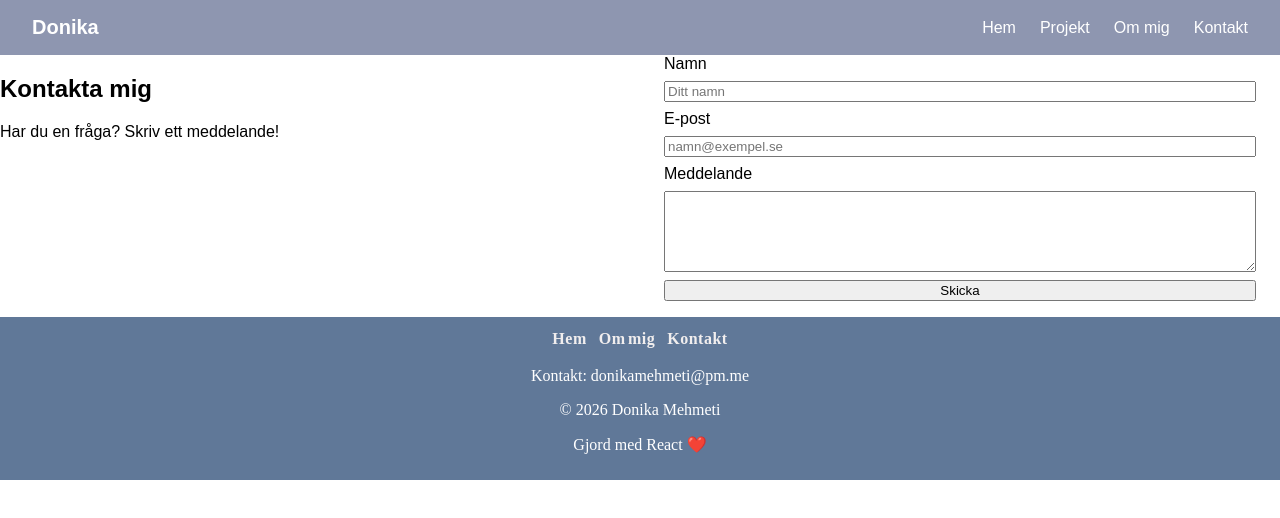
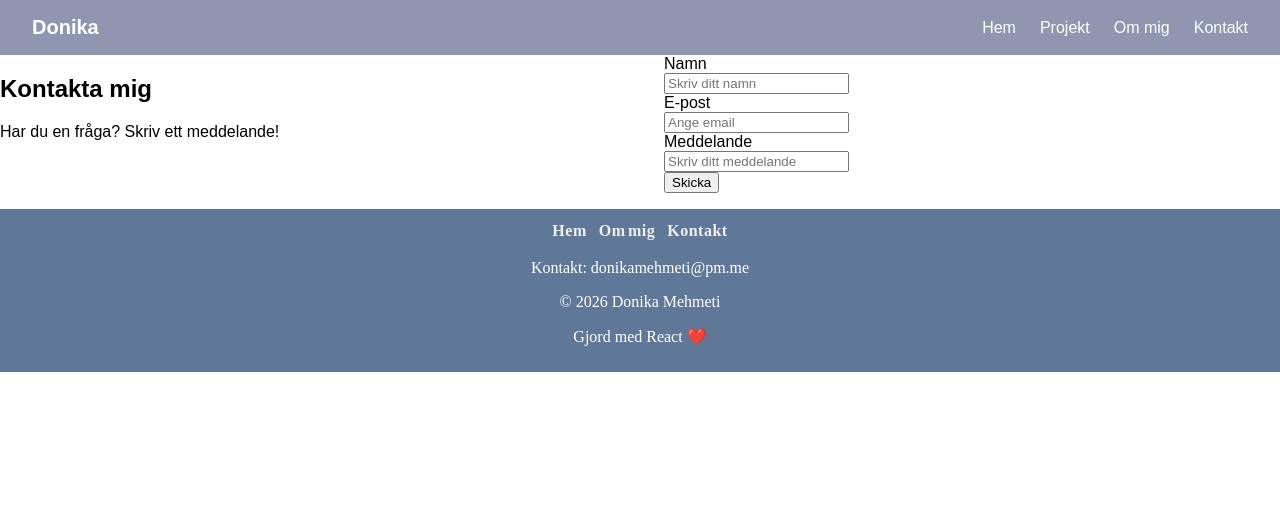
Before and after one commit to Thedoniki/Project_TTT, a React (Vite) app: page /kontakt in a window 1280 px wide. Shown: the top 518 px of the page. Built offline with nearby package versions, Linux system fonts and the light colour scheme.

Commit message:
const [namn, setNamn] = useState(""); 	const [email, setEmail] = useState(""); 	const [meddelande, setMeddelande] = useState(""); 	const [skickat, setSkickat] = useState(false); added in 	kontakt.jsx 	Also handleSubmit funcktion, and if statement.

```diff
--- a/src/pages/Kontakt.jsx
+++ b/src/pages/Kontakt.jsx
@@ -1,37 +1,84 @@
 import "./Kontakt.css";
+import { useState } from "react";
 
-
-{/* Kontakt är en funktionskomponent som renderar kontaktformuläret. Denna komponent används i App.jsx för att visa kontaktsektionen på sidan.
+{
+	/* Kontakt är en funktionskomponent som renderar kontaktformuläret. Denna komponent används i App.jsx för att visa kontaktsektionen på sidan.
 
 htmlFor kopplar etiketten till fältet (i HTML heter det for). Klicka på texten "Namn" – hamnar markören i fältet?
 
 Styla fälten: padding, border, border-radius och font: inherit;
-Lägg till :focus-styling och en hover-effekt på knappen*/}
+Lägg till :focus-styling och en hover-effekt på knappen*/
+}
 function Kontakt() {
+	const [namn, setNamn] = useState("");
+	const [email, setEmail] = useState("");
+	const [meddelande, setMeddelande] = useState("");
+	const [skickat, setSkickat] = useState(false);
+
+	function handleSubmit(e) {
+		e.preventDefault(); // stoppa sidomladdning
+		console.log(namn, email, meddelande);
+		setSkickat(true); // visa tackmeddelande
+		setEmail(""); // rensa fälten
+		setMeddelande("");
+	}
+
+  if (skickat) return <p>Tack för ditt meddelande, {namn}!</p>;
+
+
 	return (
 		<section id="kontakt" className="kontakt">
-    {
-    /* Vänster kolumn: text */}
+			{/* Vänster kolumn: text */}
 			<div className="kontakt-info">
 				<h2>Kontakta mig</h2>
 				<p className="kontakt-text">Har du en fråga? Skriv ett meddelande!</p>
 			</div>
 
 			{/* Höger kolumn: formuläret */}
-      <form className="kontakt-form">
+			<form onSubmit={handleSubmit}>
 				<label htmlFor="namn">Namn</label>
-        <input type="text" id="namn" name="namn" placeholder="Ditt namn" />
+				{/* <input type="text" id="namn" name="namn" placeholder="Ditt namn" /> */}
+
+				<div>
+					<input
+						value={namn}
+						onChange={(e) => setNamn(e.target.value)}
+						placeholder="Skriv ditt namn"
+					/>
+					{/* <p>Du skriver: {namn}</p> */}
+				</div>
 
 				<label htmlFor="epost">E-post</label>
-        <input
+				{/** label behövs för skärmläsaren för kontrollerad input. */}
+				{/* <input
 					type="email"
 					id="epost"
 					name="epost"
 					placeholder="namn@exempel.se"
+				/> */}
+
+				<div>
+					{" "}
+					{/** Detta kallas en kontollerad input */}
+					<input
+						value={email}
+						onChange={(e) => setEmail(e.target.value)}
+						placeholder="Ange email"
 					/>
+					{/* <p>Du skriver: {email}</p> */}
+				</div>
 
 				<label htmlFor="meddelande">Meddelande</label>
-        <textarea id="meddelande" name="meddelande" rows="5" />
+				{/* <textarea id="meddelande" name="meddelande" rows="5" /> */}
+
+				<div>
+					<input
+						value={meddelande}
+						onChange={(e) => setMeddelande(e.target.value)}
+						placeholder="Skriv ditt meddelande"
+					/>
+					{/* <p>Du skriver: {meddelande}</p> */}
+				</div>
 
 				<button type="submit">Skicka</button>
 			</form>
--- a/src/pages/ProjektBeskrivning.css
+++ b/src/pages/ProjektBeskrivning.css
@@ -57,7 +57,7 @@
 	padding: 10px 18px;
 	border: 1px solid #4d5677;
 	border-radius: 14px;
-	background: linear-gradient(135deg, #737da1, #596383);
+	background: linear-gradient(135deg, #b5b7c0, #596383);
 	color: #fcf6fa;
 	font-family: Arial, sans-serif;
 	font-size: clamp(16px, 1.8vw, 18px);
@@ -82,7 +82,7 @@
 /* Fokusmarkeringen gör knapparna tydliga när användaren navigerar med tangentbord. */
 .projekt-beskrivning-innehåll-btn:focus-visible,
 .projekt-beskrivning-github-btn:focus-visible {
-	outline: 2px solid #656f93;
+	outline: 2px solid #dddfe5;
 	outline-offset: 4px;
 }
 
@@ -100,10 +100,10 @@
 
 /* Klassen läggs till från React när användaren väljer att visa mer information. */
 .projekt-beskrivning-innehåll.är-öppet {
-	background-color: #a09ba2;
+	background-color: #cac7cc;
 	color: #342e3c;
 	font-family: "Times New Roman", Times, serif;
-	font-weight: 450;
+	font-weight: 550;
 	font-size: 17px;
 	text-align: justify;
 }
```
Lines whose indentation alone changed are shown as unchanged.
